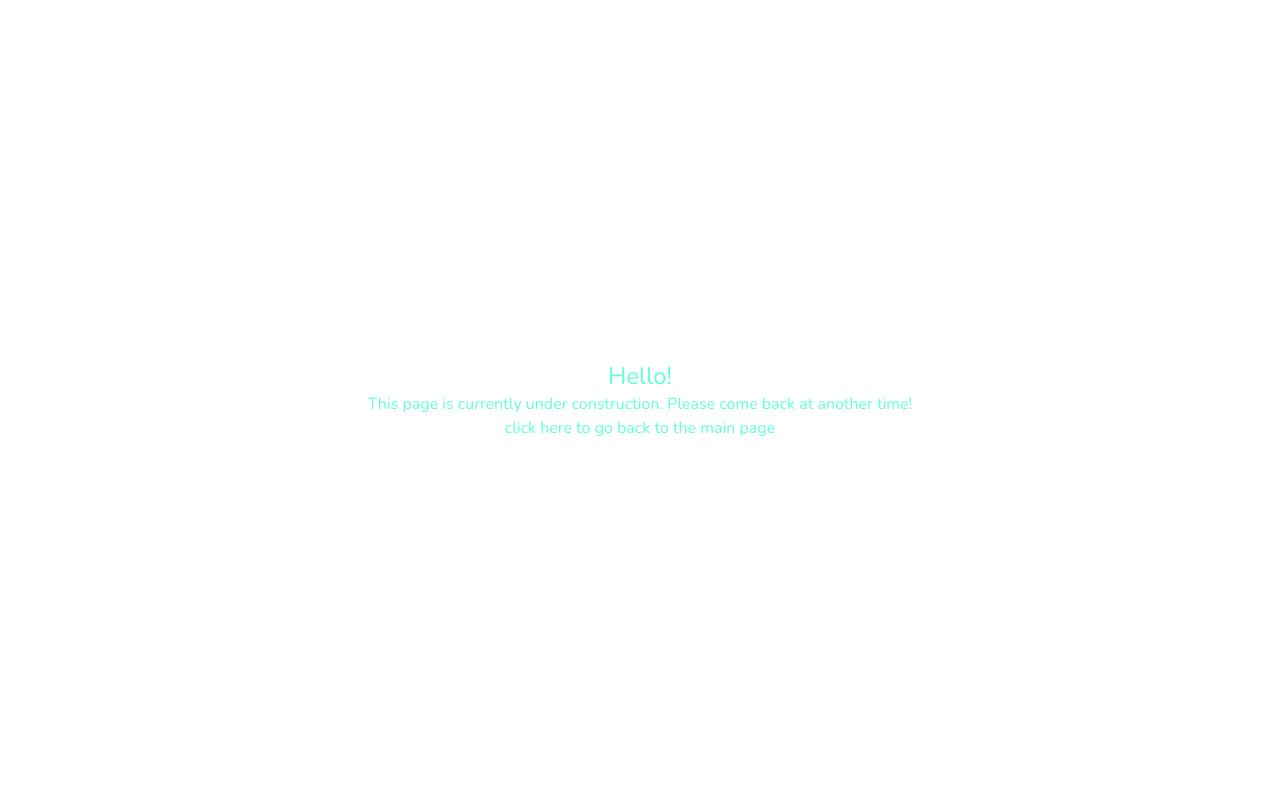
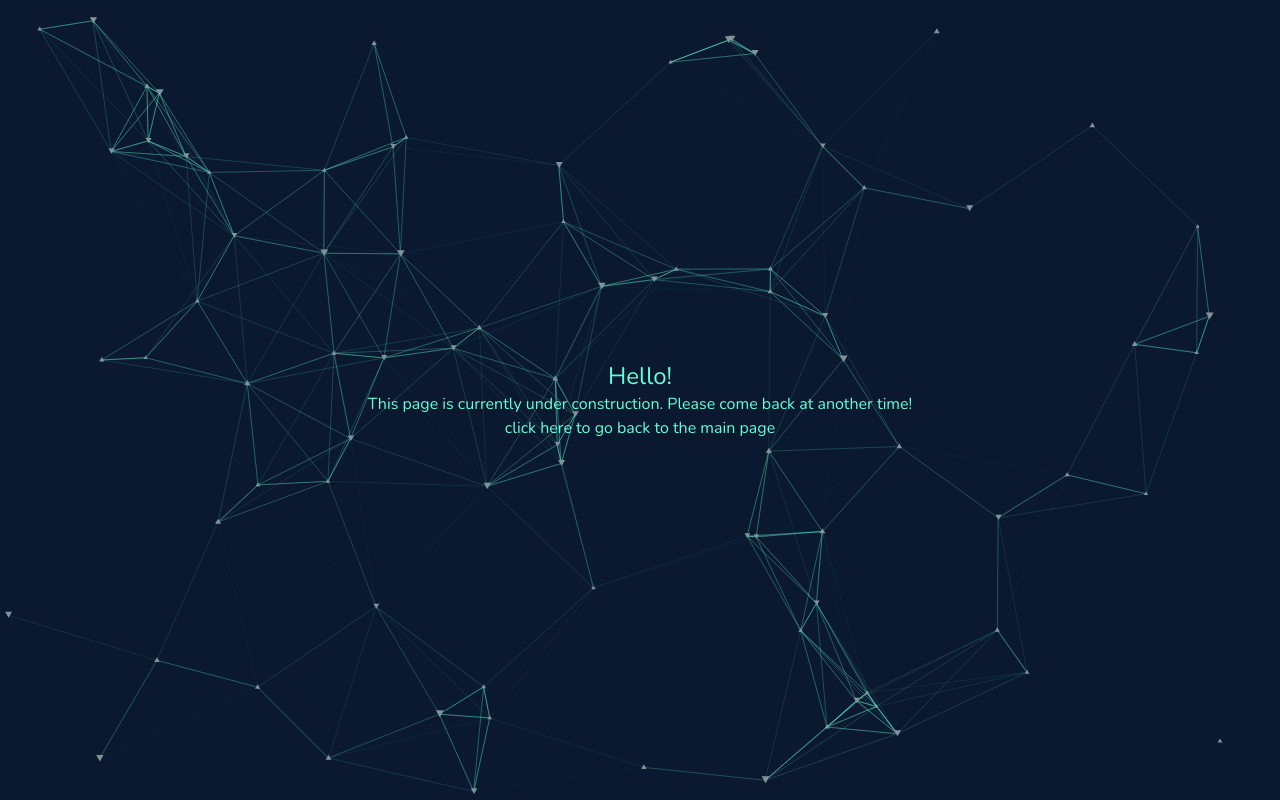
Before and after one commit to jn-han/jn-han.github.io, a Next.js app: page /archived in a window 1280 px wide. Built offline with nearby package versions, Linux system fonts and the light colour scheme.

Commit message:
fixed josh's archive background

```diff
--- a/src/app/archived/page.js
+++ b/src/app/archived/page.js
@@ -2,6 +2,7 @@
 import React from "react";
 import Particle from "../components/Particle";
 import Link from "next/link";
+import particlesConfig from "../config/particles-config";
 
 const page = () => {
   return (
@@ -21,7 +22,7 @@ const page = () => {
         </div>
       </div>
 
-      <Particle></Particle>
+      <Particle config={particlesConfig}></Particle>
     </div>
   );
 };
```
